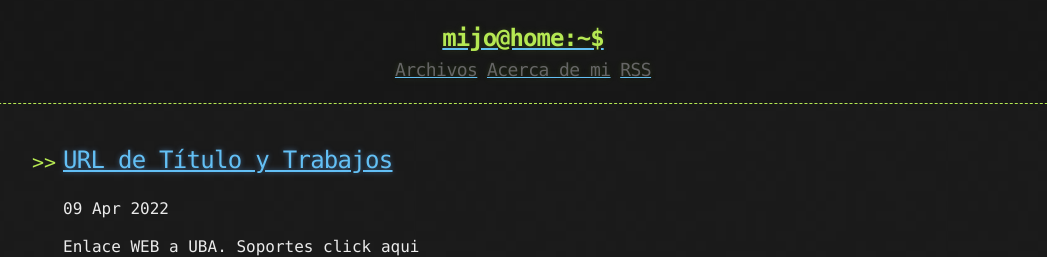
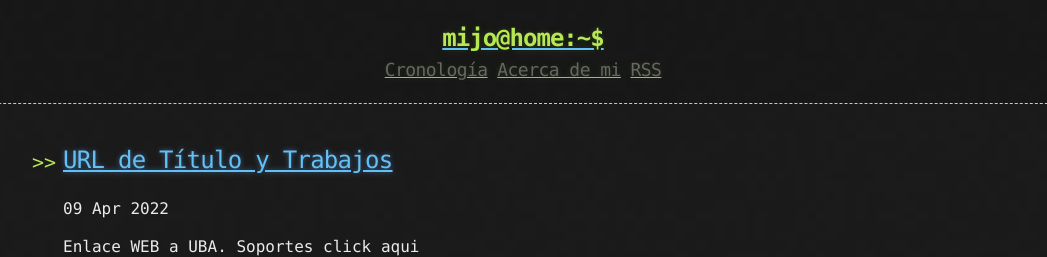
Before and after one commit to parramiguel/parramiguel.github.io, a Jekyll site: the page built from index.html, in a window 1280 px wide. Shown: the top 257 px of the page, without its empty margins (117-1164 px from the left). Built offline with Jekyll 4.4.1, drawn with Linux system fonts in a browser that asks for light colours; the list of posts is cut into pages by our own code.

Commit message:
Cronología

```diff
--- a/_includes/links.html
+++ b/_includes/links.html
@@ -1,3 +1,3 @@
-<a href="{{ "/archivo" | prepend: site.baseurl | replace: '//', '/' }}"><h2 class="header-link">Archivos</h2></a>
+<a href="{{ "/archivo" | prepend: site.baseurl | replace: '//', '/' }}"><h2 class="header-link">Cronología</h2></a>
 <a href="{{ "/about" | prepend: site.baseurl | replace: '//', '/' }}"><h2 class="header-link">Acerca de mi</h2></a>
 <a href="{{ "/atom.xml" | prepend: site.baseurl | replace: '//', '/' }}"><h2 class="header-link">RSS</h2></a>
```
Also changed, not shown: 1 other file.
